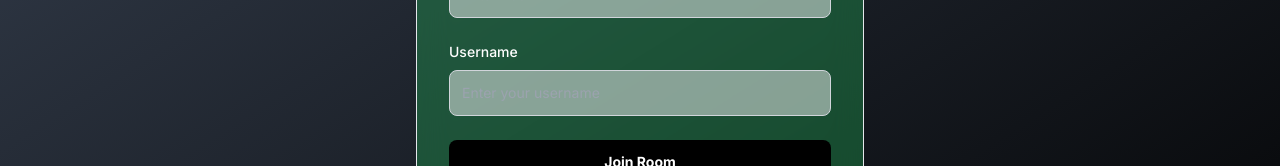
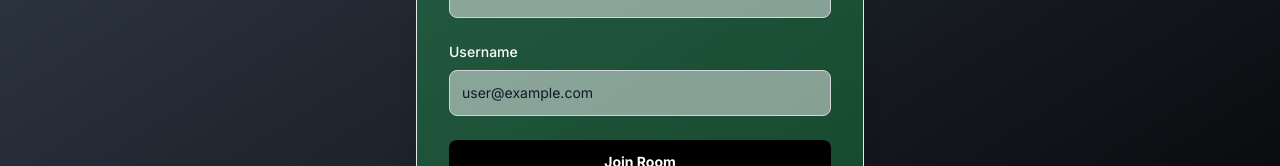
Before and after one commit to shivapreetham/CodeFode-AI-code-editor, a Next.js app in the folder client/: page /join in a window 1280 px wide. Shown: the part 344-510 px from the top of the page. Built offline with nearby package versions, Linux system fonts and the light colour scheme; no server answers; sample sign-in values are in the browser's storage.

Commit message:
frontend sync

```diff
--- a/client/src/app/join/page.tsx
+++ b/client/src/app/join/page.tsx
@@ -12,6 +12,7 @@ import toast, { Toaster } from "react-hot-toast";
 import { useRouter } from "next/navigation";
 import { useSession } from "next-auth/react";
 import axios from "axios";
+import { stat } from "fs";
 
 export default function Home() {
   const [roomId, setRoomId] = useState("");
@@ -23,6 +24,10 @@ export default function Home() {
 
   const router = useRouter();
 
+  useEffect(() => {
+    if (status === "authenticated") setUsername(session?.user?.email as string);
+    else setUsername("");
+  }, []);
   const notify = () => {
     toast.success("New room Id created successfully.");
   };
@@ -35,10 +40,6 @@ export default function Home() {
 
   const handleRoomId = (e: FormEvent<HTMLInputElement>) => {
     setRoomId(e.currentTarget.value);
-  };
-
-  const handleUsername = (e: FormEvent<HTMLInputElement>) => {
-    setUsername(e.currentTarget.value);
   };
 
   const handleJoinRoom = (e: FormEvent<HTMLFormElement>) => {
@@ -124,12 +125,12 @@ export default function Home() {
             </label>
             <input
               value={username}
-              onChange={handleUsername}
               type="text"
               id="username"
               placeholder="Enter your username"
               className="outline-none bg-gray-100/50 border border-gray-300 text-gray-900 text-sm rounded-lg focus:ring-green-500 focus:border-gray-500 block w-full p-3 dark:bg-gray-600 dark:border-gray-500 dark:placeholder-gray-400 dark:text-white"
               required
+              readOnly
             />
           </div>
 
@@ -141,7 +142,7 @@ export default function Home() {
           </button>
 
           <div className="text-sm font-medium text-gray-500 dark:text-gray-300">
-          Don&apos;t have an invitation?{" "}
+            Don&apos;t have an invitation?{" "}
             <span
               onClick={handleCreateRoom}
               className="cursor-pointer text-pink-500 hover:underline"
```
